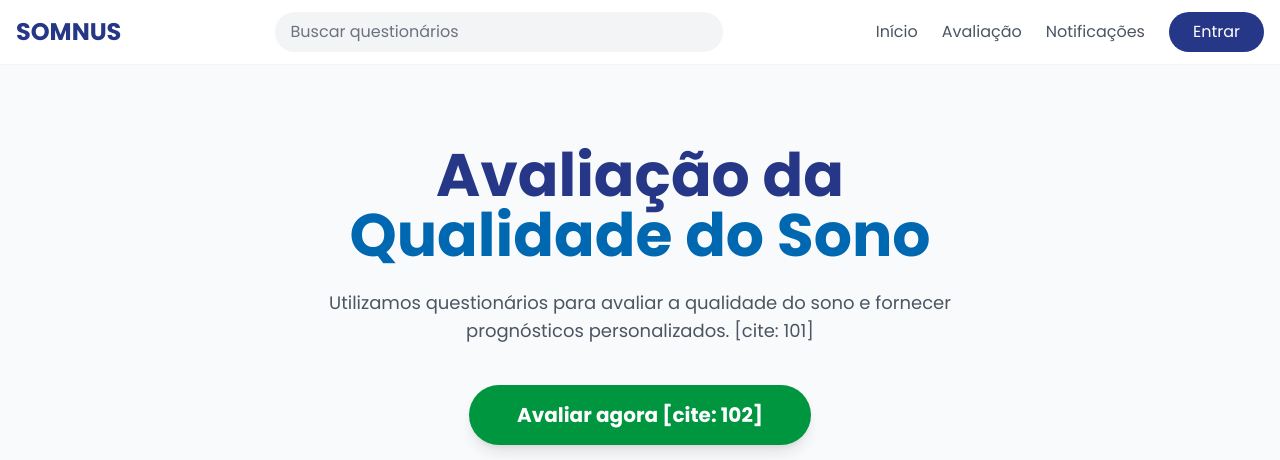
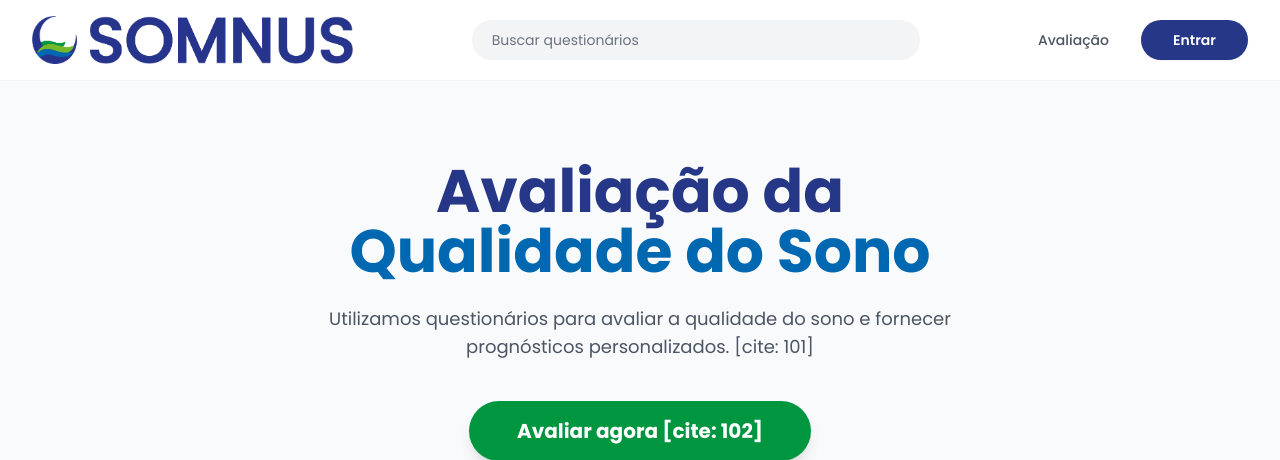
Before and after one commit to PedroBittencourtCosta/Somnus, a Django app: page / in a window 1280 px wide. Shown: the top 460 px of the page. Run offline with Django 5.2, Linux system fonts and the light colour scheme; some libraries are stand-ins or nearby versions.

Commit message:
feat: add o logo da aplicação

```diff
--- a/theme/static/css/dist/styles.css
+++ b/theme/static/css/dist/styles.css
@@ -812,6 +812,15 @@ input:where([type='file']):focus{
 .h-screen{
   height: 100vh;
 }
+.h-10{
+  height: 2.5rem;
+}
+.h-20{
+  height: 5rem;
+}
+.h-8{
+  height: 2rem;
+}
 .min-h-screen{
   min-height: 100vh;
 }
@@ -820,6 +829,12 @@ input:where([type='file']):focus{
 }
 .w-full{
   width: 100%;
+}
+.w-8{
+  width: 2rem;
+}
+.w-auto{
+  width: auto;
 }
 .max-w-2xl{
   max-width: 42rem;
@@ -875,6 +890,11 @@ input:where([type='file']):focus{
   --tw-space-y-reverse: 0;
   margin-top: calc(0.5rem * calc(1 - var(--tw-space-y-reverse)));
   margin-bottom: calc(0.5rem * var(--tw-space-y-reverse));
+}
+.space-x-8 > :not([hidden]) ~ :not([hidden]){
+  --tw-space-x-reverse: 0;
+  margin-right: calc(2rem * var(--tw-space-x-reverse));
+  margin-left: calc(2rem * calc(1 - var(--tw-space-x-reverse)));
 }
 .rounded-full{
   border-radius: 9999px;
@@ -946,6 +966,22 @@ input:where([type='file']):focus{
   padding-top: 1rem;
   padding-bottom: 1rem;
 }
+.px-10{
+  padding-left: 2.5rem;
+  padding-right: 2.5rem;
+}
+.px-5{
+  padding-left: 1.25rem;
+  padding-right: 1.25rem;
+}
+.px-8{
+  padding-left: 2rem;
+  padding-right: 2rem;
+}
+.py-2\.5{
+  padding-top: 0.625rem;
+  padding-bottom: 0.625rem;
+}
 .pb-6{
   padding-bottom: 1.5rem;
 }
@@ -993,6 +1029,12 @@ input:where([type='file']):focus{
 }
 .font-bold{
   font-weight: 700;
+}
+.font-medium{
+  font-weight: 500;
+}
+.font-semibold{
+  font-weight: 600;
 }
 .uppercase{
   text-transform: uppercase;
@@ -1045,6 +1087,11 @@ input:where([type='file']):focus{
   --tw-shadow-colored: 0 10px 15px -3px var(--tw-shadow-color), 0 4px 6px -4px var(--tw-shadow-color);
   box-shadow: var(--tw-ring-offset-shadow, 0 0 #0000), var(--tw-ring-shadow, 0 0 #0000), var(--tw-shadow);
 }
+.shadow-sm{
+  --tw-shadow: 0 1px 2px 0 rgb(0 0 0 / 0.05);
+  --tw-shadow-colored: 0 1px 2px 0 var(--tw-shadow-color);
+  box-shadow: var(--tw-ring-offset-shadow, 0 0 #0000), var(--tw-ring-shadow, 0 0 #0000), var(--tw-shadow);
+}
 .filter{
   filter: var(--tw-blur) var(--tw-brightness) var(--tw-contrast) var(--tw-grayscale) var(--tw-hue-rotate) var(--tw-invert) var(--tw-saturate) var(--tw-sepia) var(--tw-drop-shadow);
 }
@@ -1077,6 +1124,10 @@ input:where([type='file']):focus{
   --tw-text-opacity: 1;
   color: rgb(0 103 177 / var(--tw-text-opacity));
 }
+.focus\:outline-none:focus{
+  outline: 2px solid transparent;
+  outline-offset: 2px;
+}
 .focus\:ring-2:focus{
   --tw-ring-offset-shadow: var(--tw-ring-inset) 0 0 0 var(--tw-ring-offset-width) var(--tw-ring-offset-color);
   --tw-ring-shadow: var(--tw-ring-inset) 0 0 0 calc(2px + var(--tw-ring-offset-width)) var(--tw-ring-color);
@@ -1085,6 +1136,13 @@ input:where([type='file']):focus{
 .focus\:ring-somnus-blue-inst:focus{
   --tw-ring-opacity: 1;
   --tw-ring-color: rgb(0 103 177 / var(--tw-ring-opacity));
+}
+@media (min-width: 640px){
+
+  .sm\:px-6{
+    padding-left: 1.5rem;
+    padding-right: 1.5rem;
+  }
 }
 @media (min-width: 768px){
 
@@ -1098,6 +1156,10 @@ input:where([type='file']):focus{
 
   .md\:hidden{
     display: none;
+  }
+
+  .md\:h-12{
+    height: 3rem;
   }
 
   .md\:grid-cols-4{
@@ -1114,3 +1176,10 @@ input:where([type='file']):focus{
     line-height: 1rem;
   }
 }
+@media (min-width: 1024px){
+
+  .lg\:px-8{
+    padding-left: 2rem;
+    padding-right: 2rem;
+  }
+}
--- a/theme/templates/partials/_navbar.html
+++ b/theme/templates/partials/_navbar.html
@@ -1,27 +1,33 @@
+{% load static %}
 <nav class="bg-white border-b border-gray-100 font-poppins sticky top-0 z-50">
-    <div class="max-w-7xl mx-auto px-4">
-        <div class="flex justify-between items-center h-16">
-            <div class="flex-shrink-0 text-2xl font-bold text-somnus-blue-deep">
-                SOMNUS
+    <div class="max-w-7xl mx-auto px-4 sm:px-6 lg:px-8">
+        <div class="flex justify-between items-center h-20">
+
+            <div class="flex-shrink-0 flex items-center">
+                <a href="/">
+                    <img src="{% static 'images/Marca - Sonmus.png' %}" alt="Logo Somnus" class="h-10 md:h-12 w-auto">
+                </a>
             </div>
 
-            <div class="hidden md:block flex-1 max-w-md mx-8">
-                <div class="relative">
+            <div class="hidden md:flex flex-1 justify-center px-10">
+                <div class="relative w-full max-w-md">
                     <input type="text" placeholder="Buscar questionários"
-                           class="w-full bg-gray-100 border-none rounded-full py-2 px-4 focus:ring-2 focus:ring-somnus-blue-inst">
+                           class="w-full bg-gray-100 border-none rounded-full py-2.5 px-5 focus:ring-2 focus:ring-somnus-blue-inst text-sm">
                 </div>
             </div>
 
-            <div class="hidden md:flex items-center space-x-6">
-                <a href="#" class="text-gray-600 hover:text-somnus-blue-deep">Início</a>
-                <a href="#" class="text-gray-600 hover:text-somnus-blue-deep">Avaliação</a>
-                <a href="#" class="text-gray-600 hover:text-somnus-blue-deep">Notificações</a>
-                <a href="#" class="bg-somnus-blue-deep text-white px-6 py-2 rounded-full hover:bg-somnus-blue-inst transition">Entrar</a>
+            <div class="hidden md:flex items-center space-x-8">
+                <a href="#" class="text-gray-600 hover:text-somnus-blue-deep font-medium text-sm transition">Avaliação</a>
+                <a href="#" class="bg-somnus-blue-deep text-white px-8 py-2.5 rounded-full font-semibold text-sm hover:bg-somnus-blue-inst transition shadow-sm">
+                    Entrar
+                </a>
             </div>
 
-            <div class="md:hidden">
-                <button class="text-somnus-blue-deep p-2">
-                    <svg class="h-6 w-6" fill="none" stroke="currentColor" viewBox="0 0 24 24"><path stroke-linecap="round" stroke-linejoin="round" stroke-width="2" d="M4 6h16M4 12h16m-7 6h7"/></svg>
+            <div class="md:hidden flex items-center">
+                <button type="button" class="text-somnus-blue-deep p-2 focus:outline-none">
+                    <svg class="h-8 w-8" fill="none" stroke="currentColor" viewBox="0 0 24 24">
+                        <path stroke-linecap="round" stroke-linejoin="round" stroke-width="2" d="M4 6h16M4 12h16m-7 6h7"/>
+                    </svg>
                 </button>
             </div>
         </div>
```
Also changed, not shown: theme/static/images/Marca - Sonmus.png (added).
